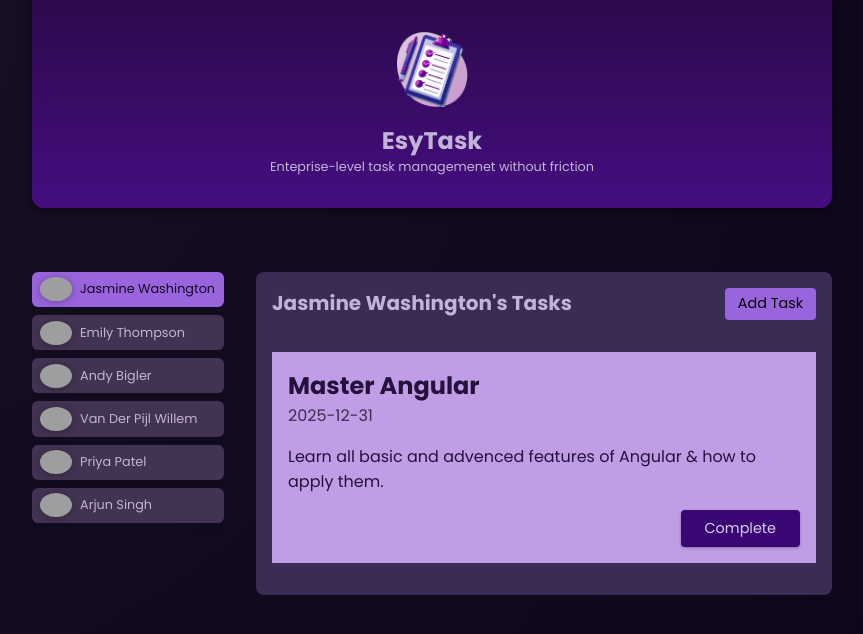
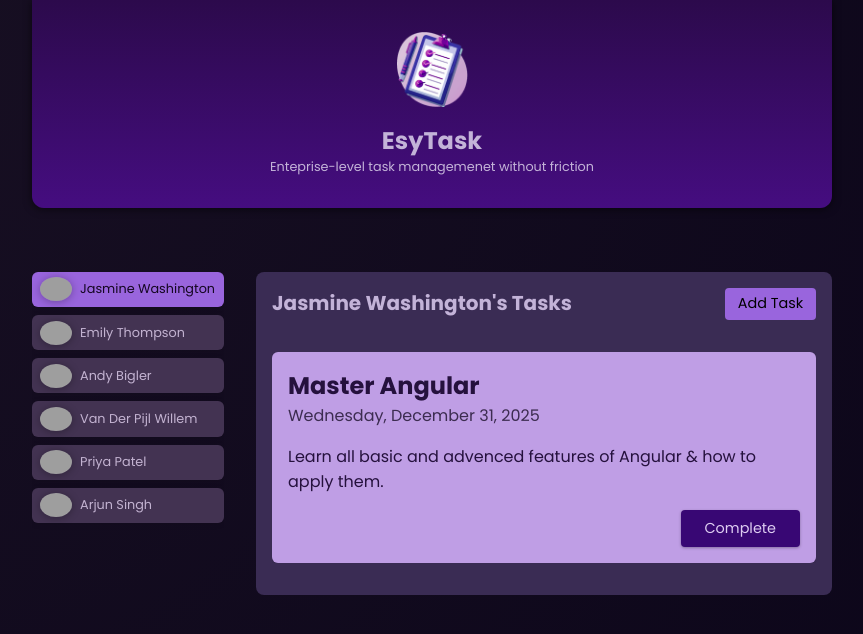
Before and after one commit to Quetio22/angular_learn, an Angular app: page / in a window 1280 px wide. Both pictures are taken after a click on the button "Jasmine Washington". Shown: the top 634 px of the page, without its empty margins (208-1071 px from the left). Built offline with nearby package versions, Linux system fonts and the light colour scheme; grey boxes are pictures that could not be loaded.

Commit message:
add some style with pipe

```diff
--- /dev/null
+++ b/src/app/shared/card/card.css
@@ -0,0 +1,5 @@
+div {
+  border-radius: 6px;
+  box-shadow: 0 1px 6px rgba(0, 0, 0, 0.1);
+  overflow: hidden;
+}
--- /dev/null
+++ b/src/app/shared/card/card.html
@@ -0,0 +1,3 @@
+<div>
+    <ng-content />
+</div>
--- a/src/app/tasks/task/task.html
+++ b/src/app/tasks/task/task.html
@@ -1,8 +1,10 @@
+<app-card>
 <article>
     <h2>{{ task.title }}</h2>
-    <time>{{ task.dueDate }}</time>
+    <time>{{ task.dueDate | date: 'fullDate' }}</time>
     <p>{{ task.summary }}</p>
     <p class="actions">
         <button (click)="onCompleteTask()">Complete</button>
     </p>
 </article>
+</app-card>
--- a/src/app/tasks/task/task.ts
+++ b/src/app/tasks/task/task.ts
@@ -2,9 +2,11 @@ import { Component, EventEmitter, Input, Output} from '@angular/core';
 
 import { type task } from './task.model';
 import { OutletContext } from '@angular/router';
+import { Card } from '../../shared/card/card';
+import { DatePipe } from '@angular/common';
 @Component({
   selector: 'app-task',
-  imports: [],
+  imports: [Card, DatePipe],
   templateUrl: './task.html',
   styleUrl: './task.css',
 })
--- a/src/app/user/user.component.html
+++ b/src/app/user/user.component.html
@@ -1,6 +1,6 @@
-<div>
+<app-card>
     <button [class.active]="selected"    (click)="onSelectUser()">
         <img [src]="imagePath" [alt]="user.name" />
         <span>{{ user.name }}</span>
     </button>
-</div>
+</app-card>
--- a/src/app/user/user.component.ts
+++ b/src/app/user/user.component.ts
@@ -2,12 +2,14 @@ import { InvokeFunctionExpr } from "@angular/compiler";
 import { Component, Input, computed, Output, input, EventEmitter, output } from "@angular/core";
 import { ActivationStart } from "@angular/router";
 import { type User } from "./user.model";
+import { Card } from "../shared/card/card";
 
 @Component({
     selector: 'app-user',
     standalone: true,
     templateUrl: './user.component.html',
-    styleUrl: './user.component.css'
+    styleUrl: './user.component.css',
+    imports: [Card]
 })
 export class UserComponent {
     @Input({ required: true }) user!: User;
```
Also changed, not shown: src/app/shared/card/card.ts (added, +9 -0 lines).
